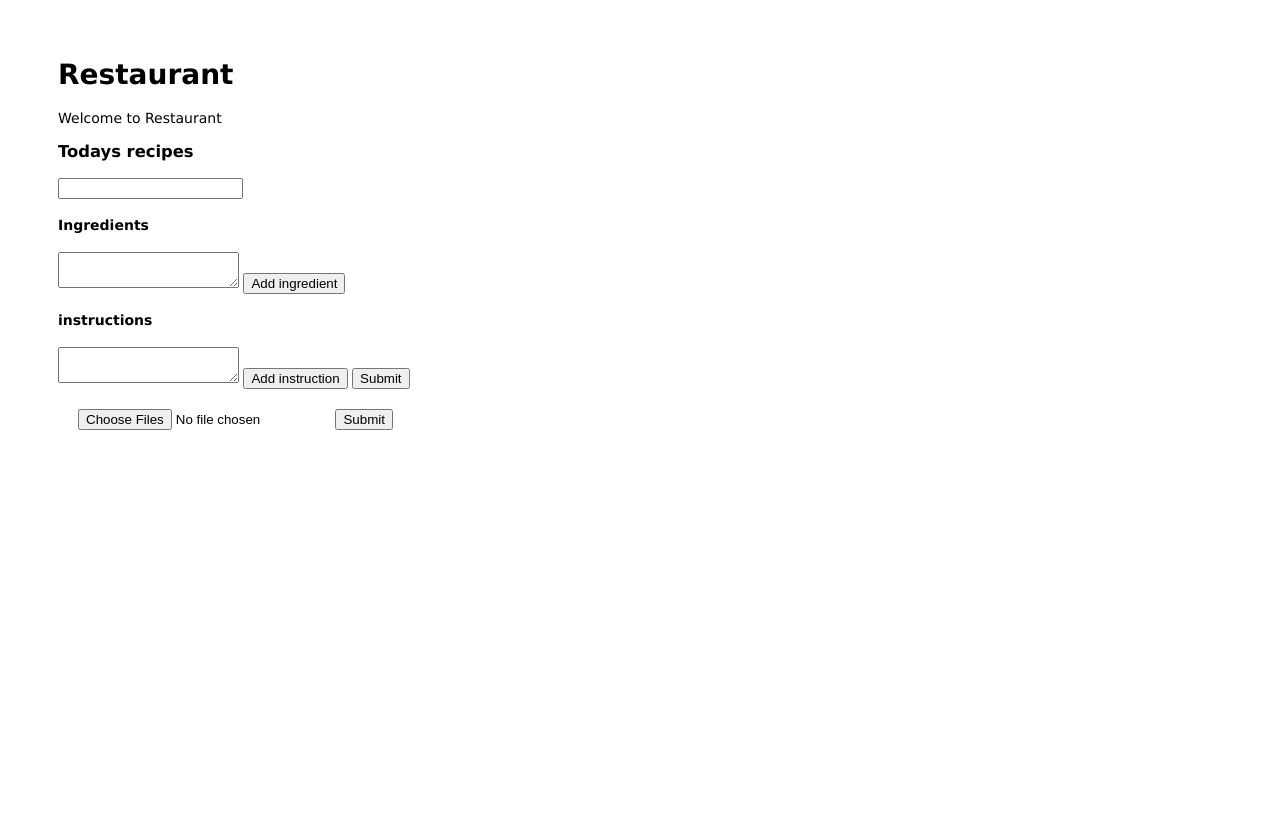
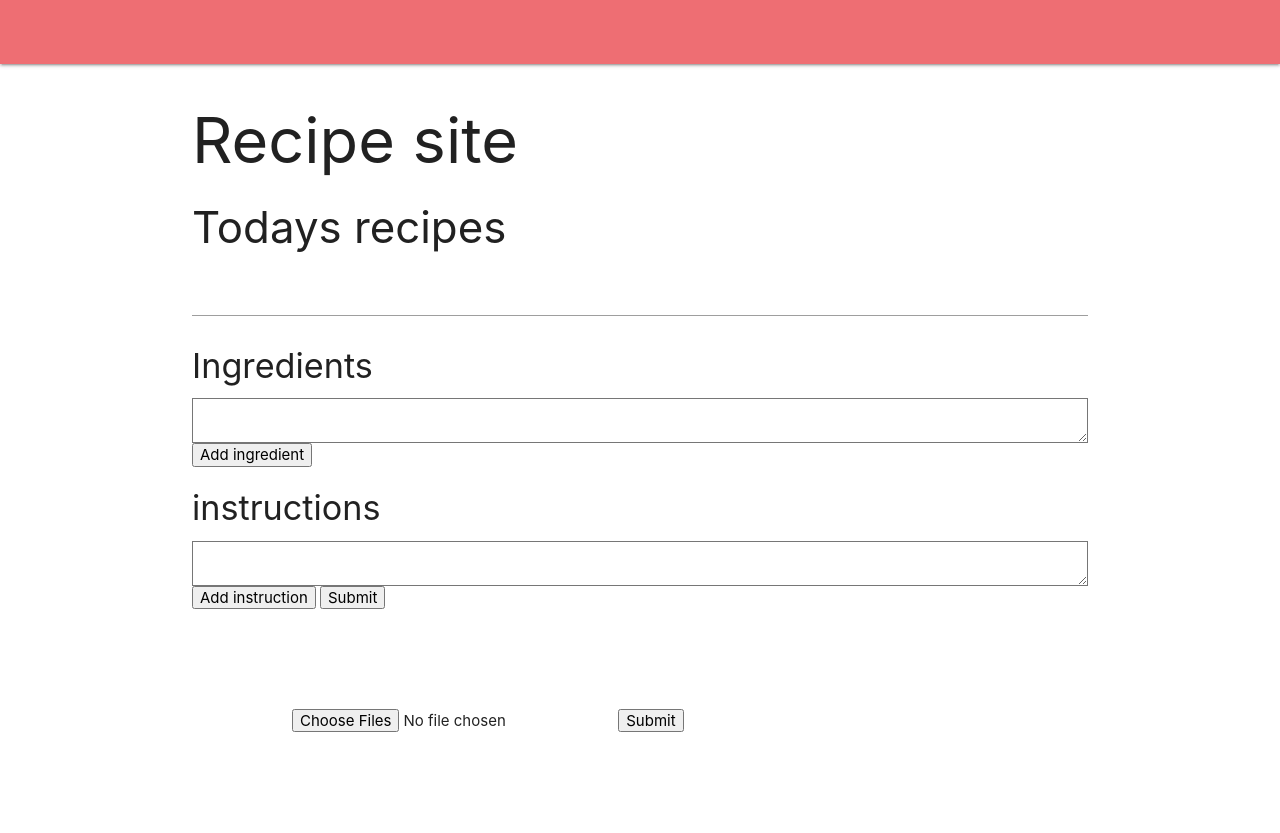
Before and after one commit to GouchinHub/webAppsWeek4, a website: page public/index.html in a window 1280 px wide. Before the commit the page ends 800 px from the top, so only its background shows below. Drawn offline with nearby package versions, Linux system fonts and the light colour scheme; no server answers.

Commit message:
materialize

```diff
--- a/public/index.html
+++ b/public/index.html
@@ -1,8 +1,13 @@
 <html>
 
 <head>
-  <title>Express</title>
-  <link rel="stylesheet" href="/stylesheets/style.css"/>
+  <title>Recipes</title>
+  <!-- Compiled and minified CSS -->
+  <link rel="stylesheet" href="https://cdnjs.cloudflare.com/ajax/libs/materialize/1.0.0/css/materialize.min.css">
+
+  <!-- Compiled and minified JavaScript -->
+  <script src="https://cdnjs.cloudflare.com/ajax/libs/materialize/1.0.0/js/materialize.min.js"></script>
+
 </head>
 
 <body>
@@ -11,8 +16,7 @@
     </div>
   </nav>
   <div class="container">
-    <h1>Restaurant</h1>
-    <p>Welcome to Restaurant</p>
+    <h1>Recipe site</h1>
     <h3>Todays recipes</h3>
     <ul id="recipeList"></ul>
     <input type="text" id="name-text">
@@ -24,7 +28,7 @@
     <button id="add-instruction" type="button">Add instruction</button>
     <button id="submit" type="submit">Submit</button>
 
-    <div style="padding: 20px">
+    <div style="padding: 100px">
       <input type="file" id="image-input" accept="image/png, image/jpeg" multiple/>
       <button id="submit-images" type="submit">Submit</button>
     </div>
```
